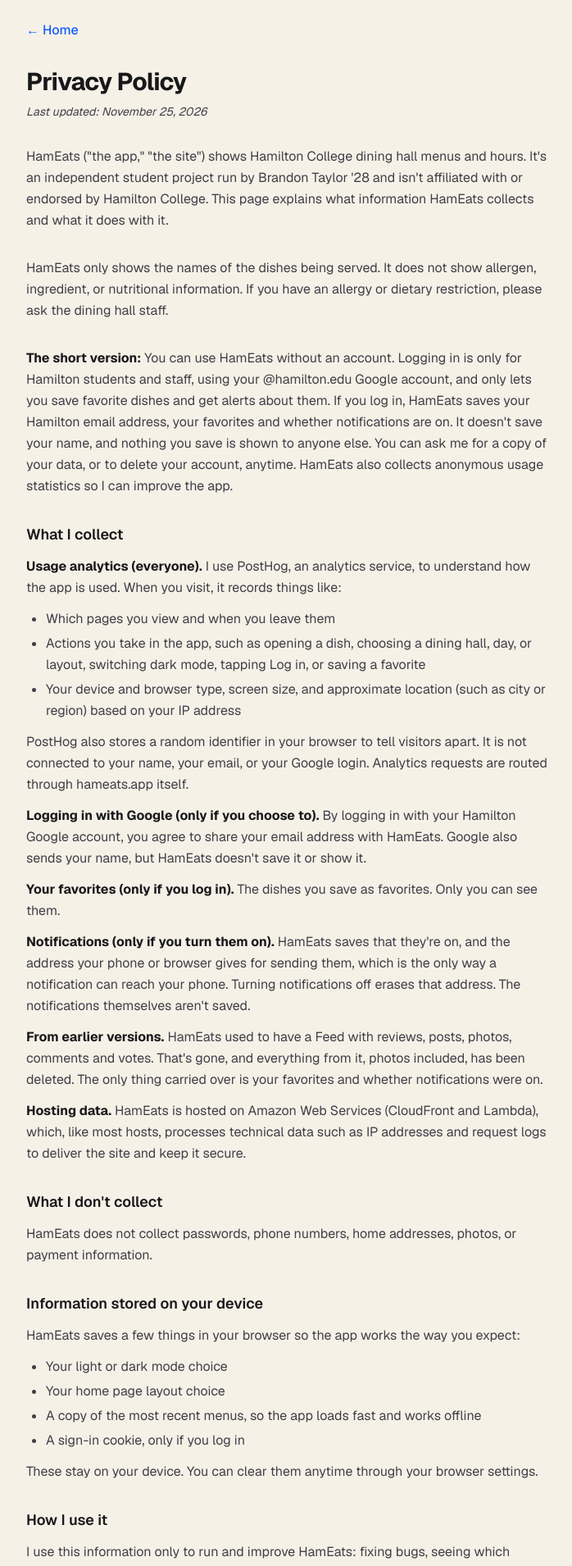
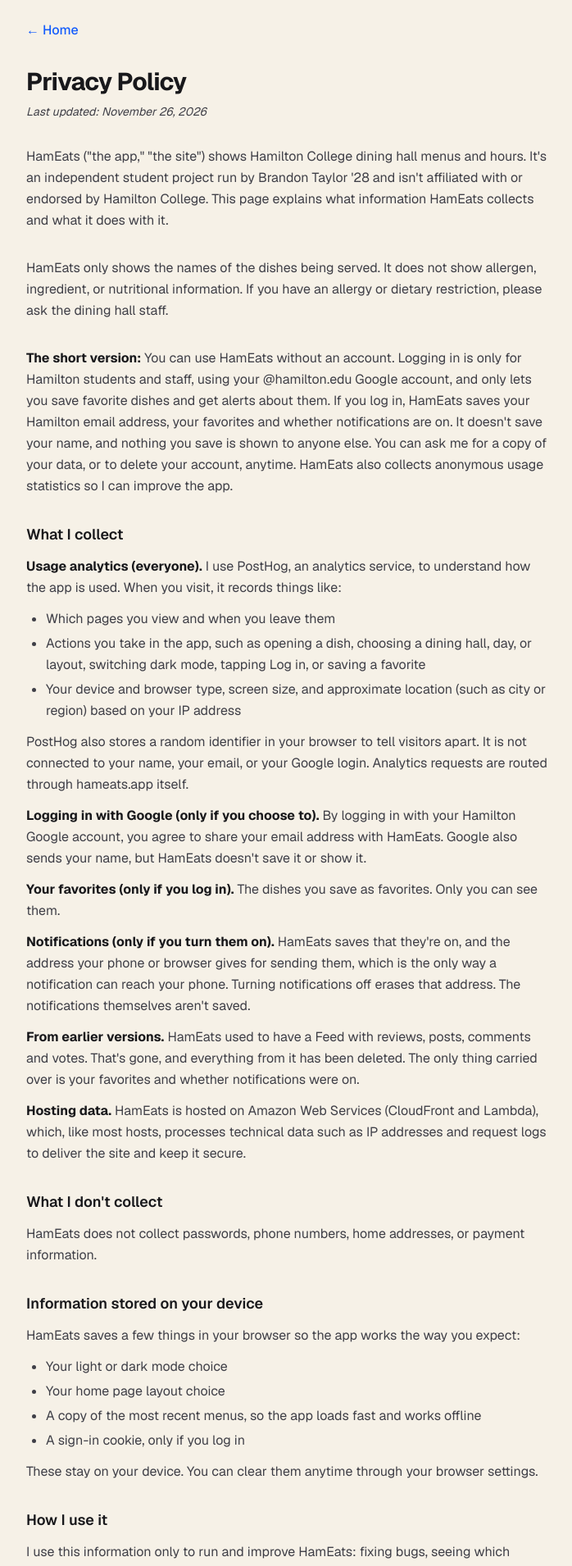
Before and after one commit to HamApps-Club/hameats, a Next.js app in the folder web/: page /privacy in a window 1280 px wide. Shown: the top 1910 px of the page at 82% size, without its empty margins (288-986 px from the left). Built offline with nearby package versions, Linux system fonts and the light colour scheme; no server answers.

Commit message:
Privacy page: drop mentions of photos

```diff
--- a/web/app/privacy/page.tsx
+++ b/web/app/privacy/page.tsx
@@ -27,7 +27,7 @@ export default function PrivacyPage() {
 
         <div className="space-y-2">
           <h1 className="text-3xl font-bold tracking-tight text-zinc-900 dark:text-zinc-100">Privacy Policy</h1>
-          <p className="text-sm italic">Last updated: November 25, 2026</p>
+          <p className="text-sm italic">Last updated: November 26, 2026</p>
         </div>
 
         <p>
@@ -85,8 +85,7 @@ export default function PrivacyPage() {
           </p>
           <p>
             <strong className="text-zinc-900 dark:text-zinc-100">From earlier versions.</strong> HamEats used to have a Feed with
-            reviews, posts, photos, comments and votes. That&apos;s gone, and everything from it, photos included, has been
-            deleted. The only thing carried over is your favorites and whether notifications were on.
+            reviews, posts, comments and votes. That&apos;s gone, and everything from it has been deleted. The only thing carried over is your favorites and whether notifications were on.
           </p>
           <p>
             <strong className="text-zinc-900 dark:text-zinc-100">Hosting data.</strong> HamEats is hosted on Amazon Web
@@ -96,7 +95,7 @@ export default function PrivacyPage() {
         </Section>
 
         <Section title="What I don&apos;t collect">
-          <p>HamEats does not collect passwords, phone numbers, home addresses, photos, or payment information.</p>
+          <p>HamEats does not collect passwords, phone numbers, home addresses, or payment information.</p>
         </Section>
 
         <Section title="Information stored on your device">
```
